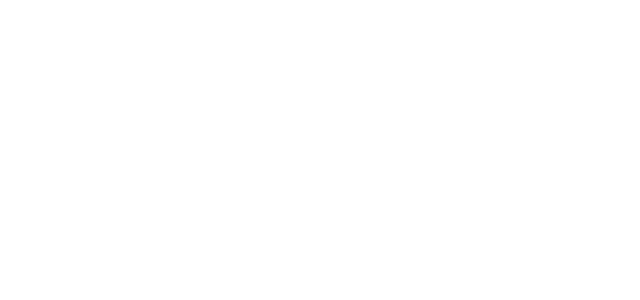
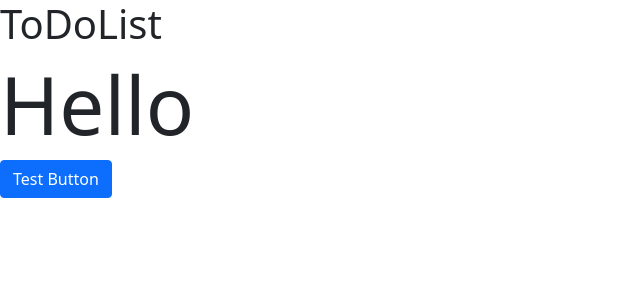
Before and after one commit to JoelMathewC/todoList-ReactApp, a JavaScript app: page / in a window 1280 px wide. Shown: the top 300 px of the page, without its empty margins (0-640 px from the left). Built offline with nearby package versions, Linux system fonts and the light colour scheme; the HTML template or start-up script is replaced by a standard one.

Commit message:
Bootstrap link complete

```diff
--- a/package.json
+++ b/package.json
@@ -8,6 +8,7 @@
     "@testing-library/user-event": "^12.8.3",
     "bootstrap": "^5.1.0",
     "react": "^17.0.2",
+    "react-bootstrap": "^1.6.1",
     "react-dom": "^17.0.2",
     "react-scripts": "4.0.3",
     "web-vitals": "^1.1.2"
--- a/src/App.js
+++ b/src/App.js
@@ -1,8 +1,13 @@
-
+import {Button} from 'react-bootstrap';
+import 'bootstrap/dist/css/bootstrap.min.css';
 
 function App() {
   return (
-    <div></div>
+    <div>
+      <h1>ToDoList</h1>
+      <h2 className="display-1">Hello</h2>
+      <Button>Test Button</Button>
+    </div>
   );
 }
 
```
Also changed, not shown: 1 other file (tests, documents, lock files or other folders).
